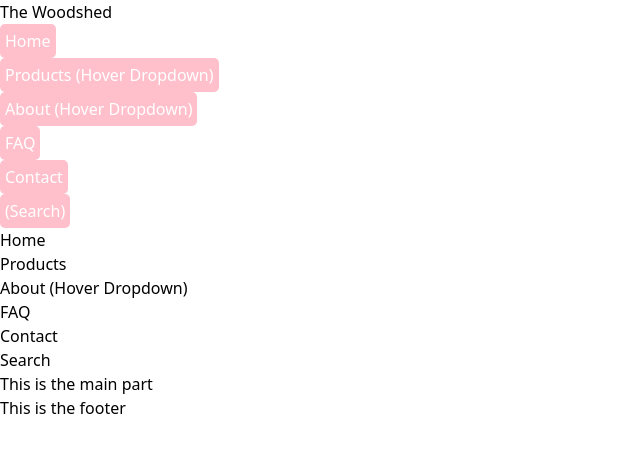
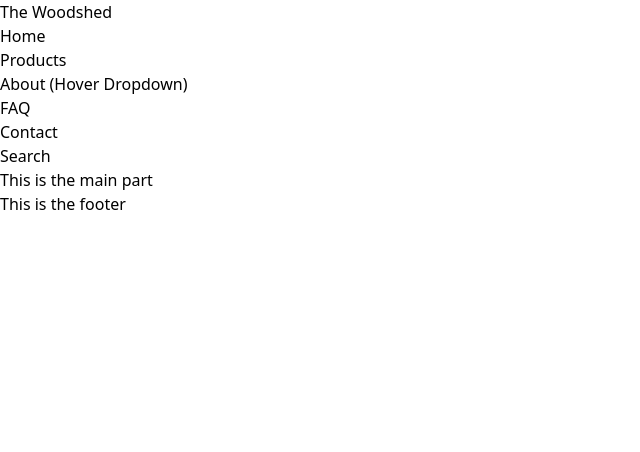
Before and after one commit to Wildcard1201/next-tailwind-woodshed, a Next.js app: page / in a window 1280 px wide. Shown: the top 452 px of the page, without its empty margins (0-640 px from the left). Built offline with nearby package versions, Linux system fonts and the light colour scheme.

Commit message:
rm old buttons, tweak margin

```diff
--- a/pages/index.js
+++ b/pages/index.js
@@ -47,14 +47,6 @@ function NavGroup() {
   return (
     <div className="border-black-600 bg-blue">
       <ul className="flex">
-        <li><button className="nav-button">Home</button></li>
-        <li><button className="nav-button">Products (Hover Dropdown)</button></li>
-        <li><button className="nav-button">About (Hover Dropdown)</button></li>
-        <li><button className="nav-button">FAQ</button></li>
-        <li><button className="nav-button">Contact</button></li>
-        <li><button className="nav-button">(Search)</button></li>
-
-
         <li><NavButton name='Home' value='home'/></li>
         <li><NavButton name='Products' value='products'/></li>
         <li><NavButton name='About (Hover Dropdown)' value='About'/></li>
@@ -68,7 +60,7 @@ function NavGroup() {
 
 function NavButton({ name, value }) {
   return (
-    <button value={value} className='bg-green-300 p-1.5 text-white rounded-md hover:bg-red-400'>
+    <button value={value} className='bg-green-300 p-1.5 ml-1 text-white rounded-md hover:bg-red-400'>
       {name}
     </button>
   )
```
